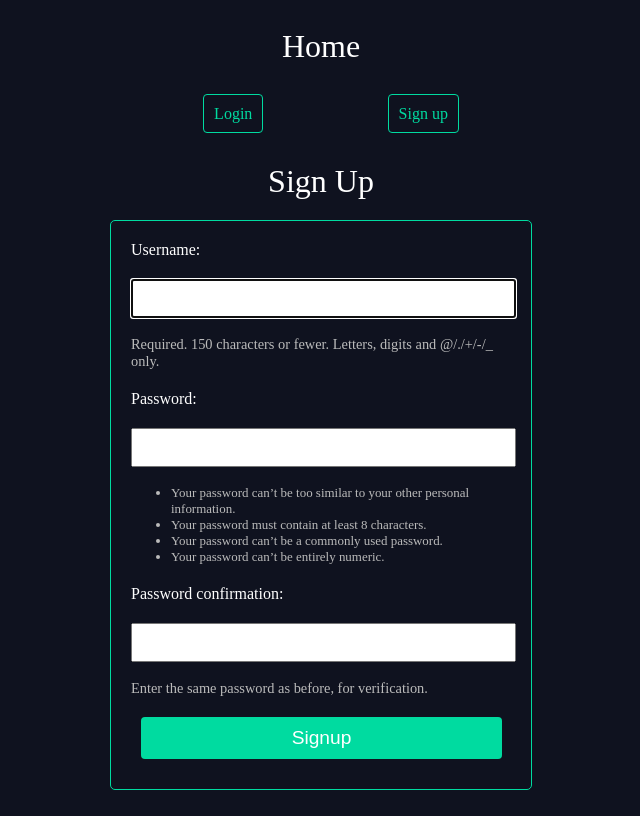
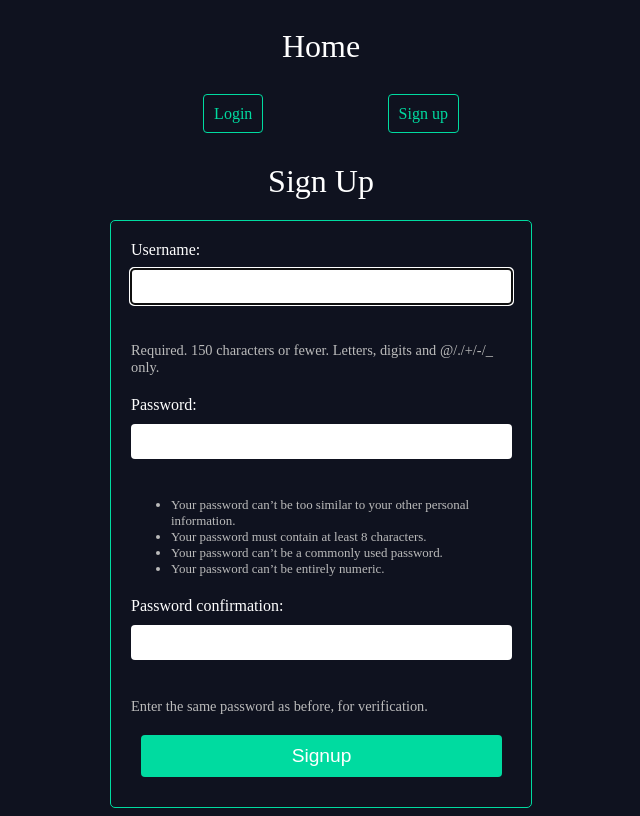
Before and after one commit to ObodoakorDavid/Blog-Project, a Django app: page /accounts/signup/ in a window 1280 px wide. Shown: the whole page, without its empty margins (319-959 px from the left). Before the commit the page ends 790 px from the top, so only its background shows below. Run offline with Django 4.2, Linux system fonts and the light colour scheme.

Commit message:
new changes

```diff
--- a/Blog/static/cssFiles/style.css
+++ b/Blog/static/cssFiles/style.css
@@ -129,10 +129,12 @@ nav button {
 .site-form input,
 .site-form textarea {
   display: block;
-  margin: 20px 0 0 0;
+  margin: 10px 0 20px 0;
   padding: 10px;
   width: 95%;
   max-width: 380px;
+  border-radius: 4px;
+  border: none;
 }
 
 nav ul {
```
